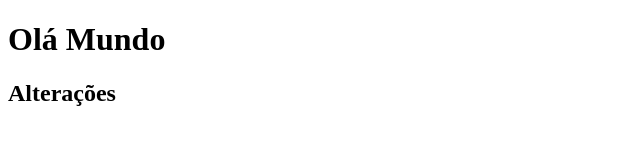
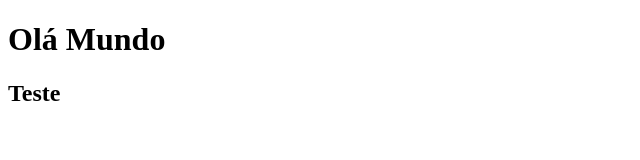
Before and after one commit to GabrielCCrispi/Course_Git, a plain HTML site: page Git_Teste_repo1/index.html in a window 1280 px wide. Shown: the full height of the page, 0-640 px from the left. Drawn offline with Linux system fonts and the light colour scheme.

Commit message:
Enviando alterações

```diff
--- a/Git_Teste_repo1/index.html
+++ b/Git_Teste_repo1/index.html
@@ -8,6 +8,6 @@
 </head>
 <body>
     <h1>Olá Mundo</h1>
-    <h2>Alterações</h2>
+    <h2>Teste</h2>
 </body>
 </html>
```
